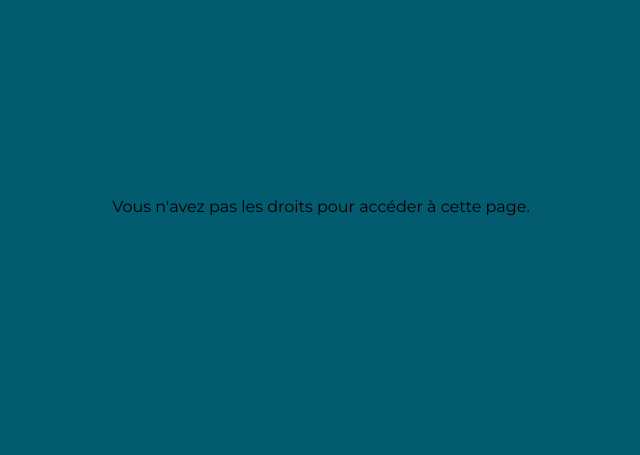
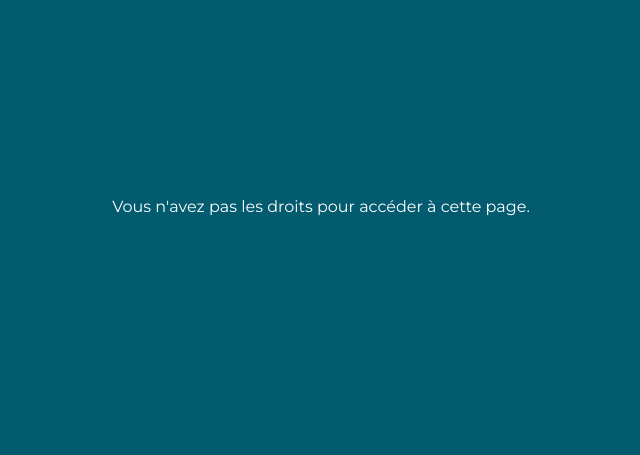
Before and after one commit to anthony0467/projetSessionSymfony, a Symfony app: template templates/home/admin.html.twig in a window 1280 px wide. Shown: the part 201-656 px from the top of the page, without its empty margins (319-959 px from the left). Run offline with Twig, Linux system fonts and the light colour scheme; the template is opened without the code that fills it, so the values that code supplies are empty; some libraries are stand-ins or nearby versions.

Commit message:
correction message erreur page admin css

```diff
--- a/templates/home/admin.html.twig
+++ b/templates/home/admin.html.twig
@@ -33,7 +33,7 @@
 
 {% else %}
 
-<p>Vous n'avez pas les droits pour accéder à cette page.</p>
+<p class="color-white">Vous n'avez pas les droits pour accéder à cette page.</p>
 
 {% endif %}
 
--- a/templates/home/show.html.twig
+++ b/templates/home/show.html.twig
@@ -27,7 +27,7 @@
 
     {% else %}
 
-    <p>Vous n'avez pas accès à cette page.</p>
+    <p class="color-white">Vous n'avez pas accès à cette page.</p>
 
 
 
```
